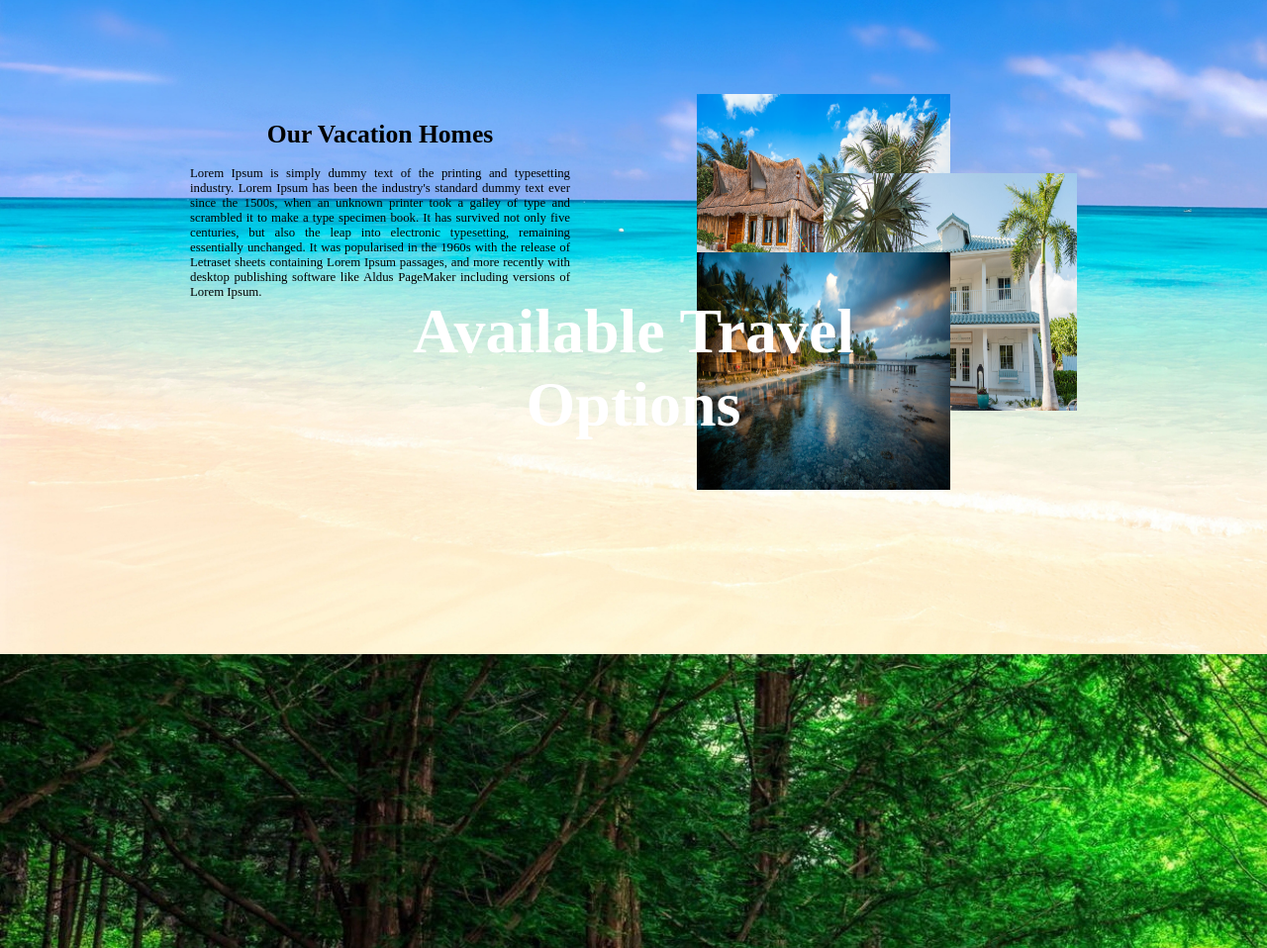
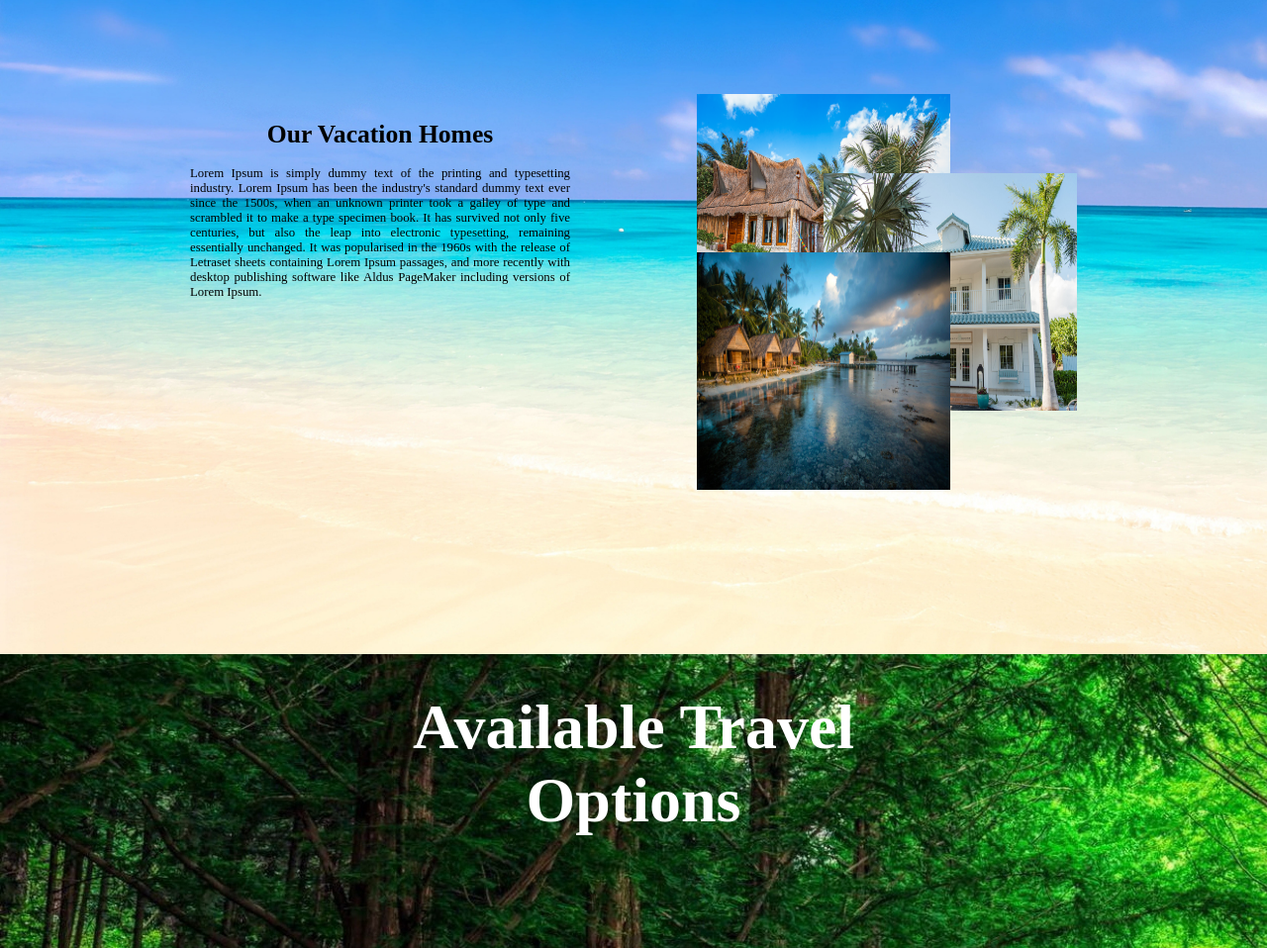
Before and after one commit to MichaelTarasov21/CSS-Project, a plain HTML site: page index.html in a window 1280 px wide. Shown: the part 945-1903 px from the top of the page at 99% size. Drawn offline with Linux system fonts and the light colour scheme; a web font is replaced by a local one.

Commit message:
Update style.css

```diff
--- a/style.css
+++ b/style.css
@@ -264,12 +264,7 @@ body{
 	right: 30%;
 	top: 200%;
 	color: white;
-	font-size: 5rem;
-}
-@media only screen and (max-height: 69rem) {
-	#h3{
-		top: 150%;
-	}
+	font-size: 500%;
 }
 .card{
 	position: relative;
```
